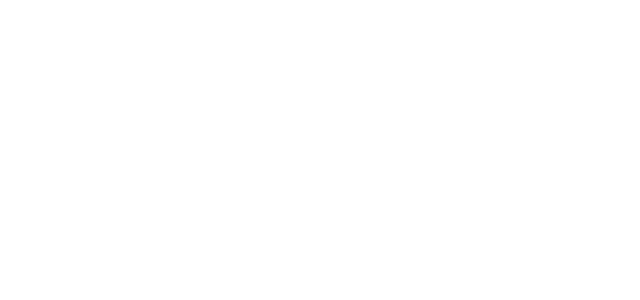
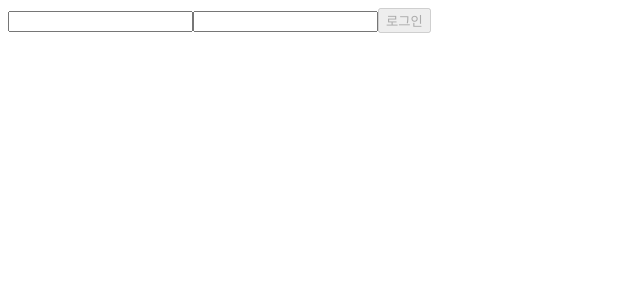
Before and after one commit to chopinoff/wanted-pre-onboarding-frontend, a React (Create React App) app: page /signin in a window 1280 px wide. Before the commit this address had no page. Shown: the top 300 px of the page, without its empty margins (0-640 px from the left). Built offline with nearby package versions, Linux system fonts and the light colour scheme.

Commit message:
Feat: 로그인 API 연결 및 기능 구현 완료

```diff
--- a/src/App.tsx
+++ b/src/App.tsx
@@ -1,6 +1,7 @@
 import { Routes, Route } from 'react-router-dom';
 import Home from './pages/Home';
 import SignUp from './pages/SignUp';
+import SignIn from './pages/SignIn';
 
 function App() {
   return (
@@ -8,6 +9,7 @@ function App() {
       <Routes>
         <Route path="/" element={<Home />} />
         <Route path="/signup" element={<SignUp />} />
+        <Route path="/signin" element={<SignIn />} />
       </Routes>
     </div>
   );
--- /dev/null
+++ b/src/api/postSignIn.ts
@@ -0,0 +1,21 @@
+import defaultAxios from './instance';
+
+type postSignInPayloadType = {
+  email: string;
+  password: string;
+};
+
+async function postSignIn({ email, password }: postSignInPayloadType) {
+  try {
+    const res = await defaultAxios.post('/auth/signin', {
+      email,
+      password,
+    });
+    return res.data;
+  } catch (err) {
+    alert('로그인에 실패했습니다. 이메일과 비밀번호를 다시 확인해주세요.');
+    return null;
+  }
+}
+
+export default postSignIn;
--- a/src/components/EmailPasswordForm.tsx
+++ b/src/components/EmailPasswordForm.tsx
@@ -2,6 +2,7 @@ import { FormEvent } from 'react';
 import { useLocation, useNavigate } from 'react-router-dom';
 import useInputValidation from '../hooks/useInputValidation';
 import postSignUp from '../api/postSignUp';
+import postSignIn from '../api/postSignIn';
 
 type InputObjectType = {
   value: string;
@@ -32,9 +33,16 @@ function EmailPasswordForm() {
     }
   }
 
-  function handleSubmit(e: FormEvent<HTMLFormElement>) {
+  async function handleSubmit(e: FormEvent<HTMLFormElement>) {
     e.preventDefault();
-    postSignUp({ email: email.value, password: password.value }).then(() => navigate('/'));
+    const payload = { email: email.value, password: password.value };
+    if (pathname === '/signup') {
+      const signUpRes = await postSignUp(payload);
+      if (signUpRes) navigate('/');
+    } else {
+      const signInRes = await postSignIn(payload);
+      if (signInRes) navigate('/todo');
+    }
   }
 
   return (
--- /dev/null
+++ b/src/pages/SignIn.tsx
@@ -0,0 +1,11 @@
+import EmailPasswordForm from '../components/EmailPasswordForm';
+
+function SignIn() {
+  return (
+    <div>
+      <EmailPasswordForm />
+    </div>
+  );
+}
+
+export default SignIn;
```
